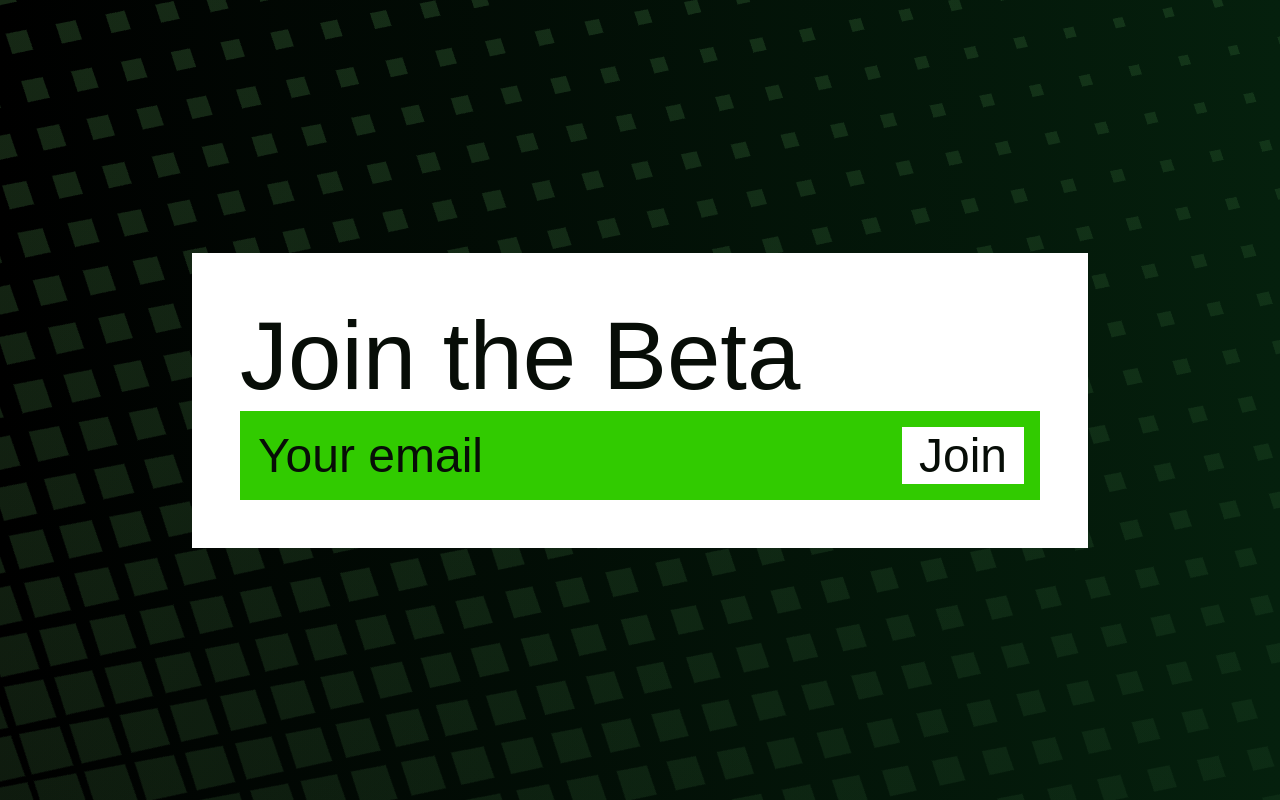
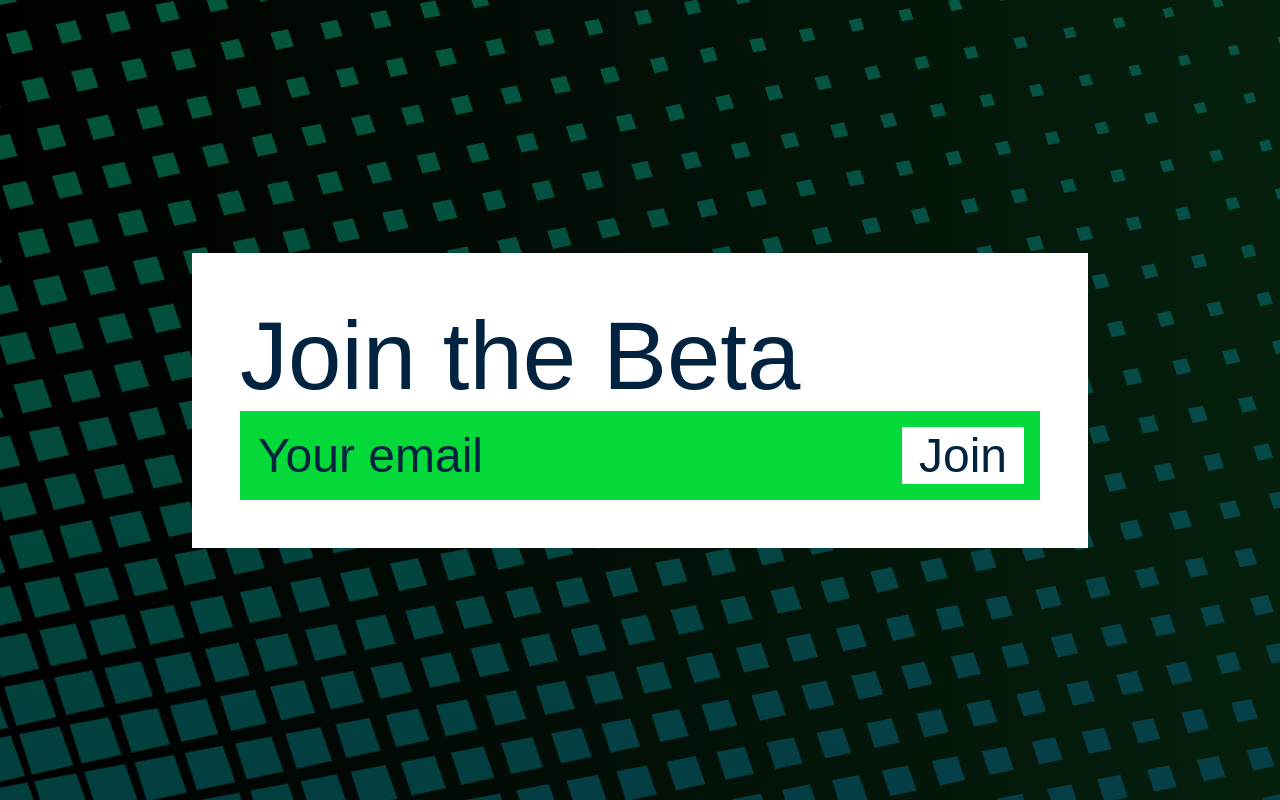
Before and after one commit to Samox/join-beta, a plain HTML site: page index.html in a window 1280 px wide. Drawn offline with Linux system fonts and the light colour scheme.

Commit message:
feature: experiment with green set of colors

```diff
--- a/style.css
+++ b/style.css
@@ -1,10 +1,10 @@
 /* https://coolors.co/152614-1e441e-2a7221-119822-31cb00 */
 
 :root {
-  --color-green-black: #070d07;
-  --color-green-black-2: #162815;
-  --color-green-backckground: #05200d;
-  --color-primary: #31cb00;
+  --color-green-black: #012340;
+  --color-green-black-2: #025939;
+  --color-green-backckground: #012340;
+  --color-primary: #04d939;
   --color-background: white;
 }
 
```
